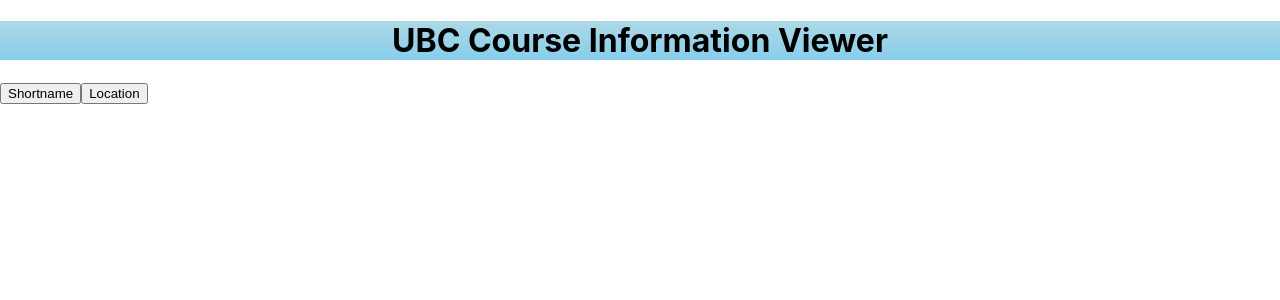
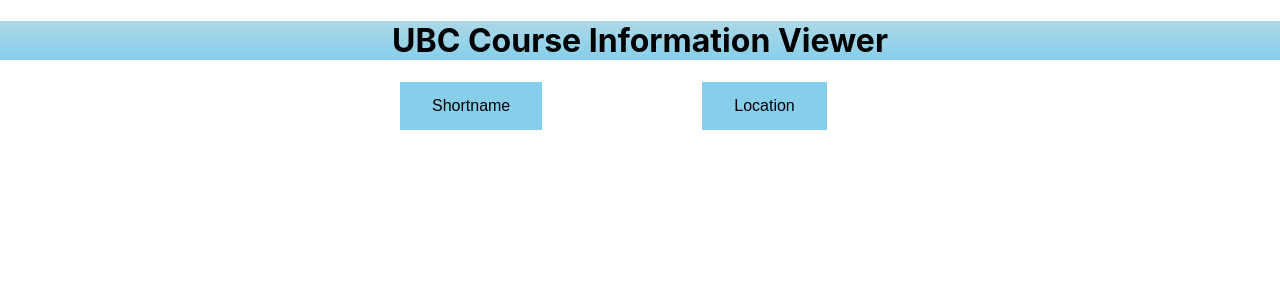
Before and after one commit to GitUser520/insight-query-engine, a React (Create React App) app in the folder frontend/: page / in a window 1280 px wide. Shown: the top 300 px of the page. Built offline with nearby package versions, Linux system fonts and the light colour scheme.

Commit message:
Update frontend files

```diff
--- a/frontend/src/App.tsx
+++ b/frontend/src/App.tsx
@@ -84,11 +84,21 @@
 	let jsonString = processJSON(json);
 	if (displayState === SHORTNAME) {
 		return (
-			<p>{jsonString}</p>
+			// <p>{jsonString}</p>
+			<p>
+				Result: rooms_lat:49.26125, rooms_lon:-123.24807
+			</p>
 		);
 	} else if (displayState === SEATSFURNRTYPE) {
 		return (
-			<p>{jsonString}</p>
+			// <p>{jsonString}</p>
+			<p>
+				Result:
+				<br/>
+				1. rooms_shortname:"MATH
+				<br/>
+				2. rooms_shortname:"SCRF"
+			</p>
 		);
 	}
 	return (
--- a/frontend/src/index.css
+++ b/frontend/src/index.css
@@ -17,6 +17,16 @@
   background: content-box linear-gradient(lightblue, skyblue);
 }
 
-.SearchPage body {
-
+button {
+  background-color: skyblue;
+  border: none;
+  color: black;
+  padding: 15px 32px;
+  margin: 0 80px;
+  text-align: center;
+  text-decoration: none;
+  display: inline-block;
+  font-size: 16px;
+  position: relative;
+  left: 320px;
 }
```
Also changed, not shown: 1 other file (tests, documents, lock files or other folders).
